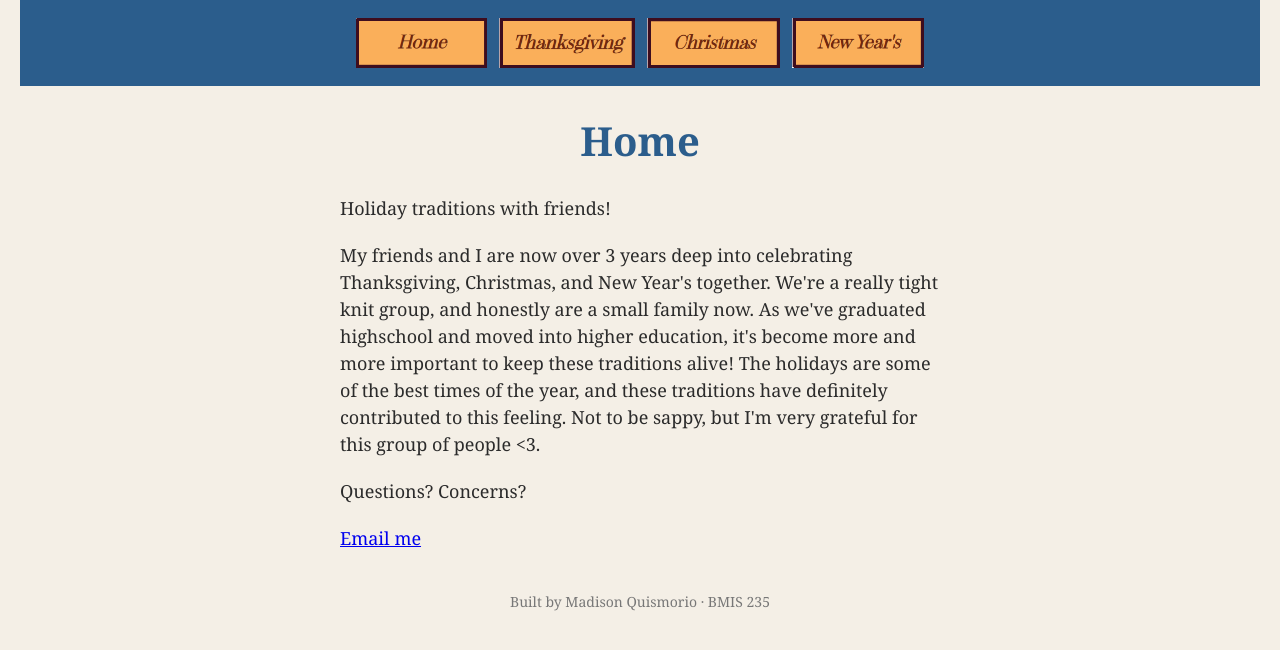
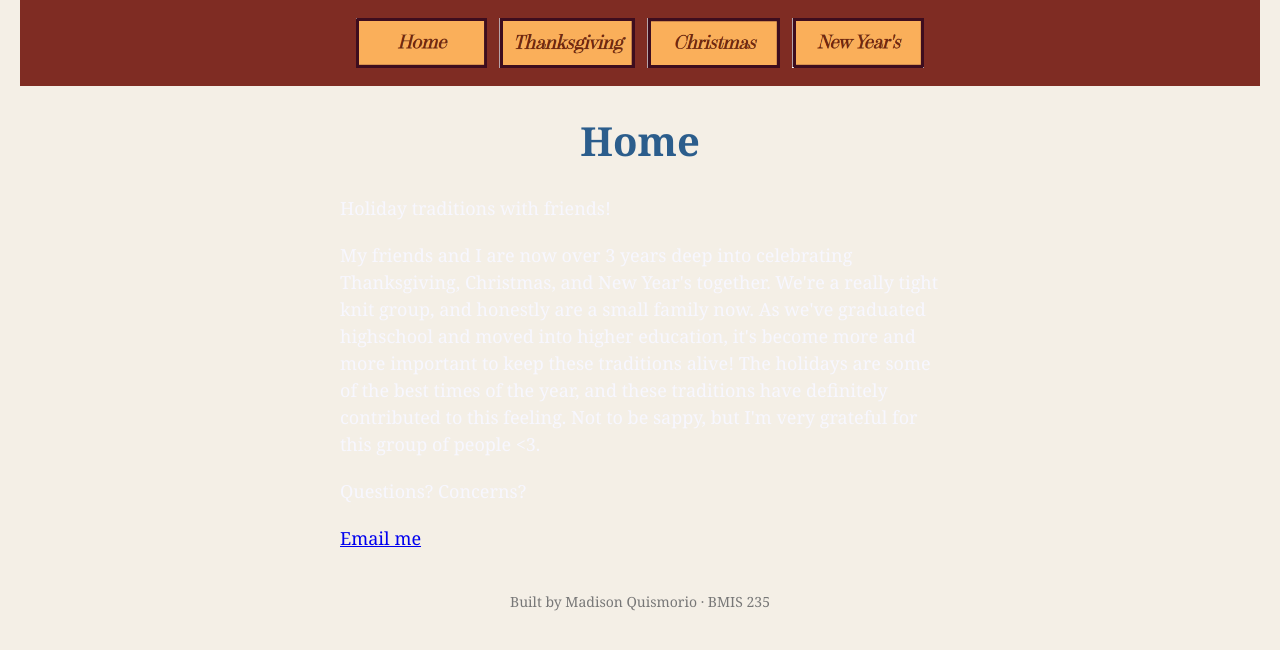
Before and after one commit to mquismorio/bmis235-html-3, a plain HTML site: page home.html in a window 1280 px wide. Drawn offline with Linux system fonts and the light colour scheme.

Commit message:
Update body and nav styles in styles.css

```diff
--- a/styles.css
+++ b/styles.css
@@ -12,14 +12,14 @@
 body {
     font-family: Georgia, "Times New Roman", serif;
     background-color: #f4efe6;
-    color: #2b2b2b;
+    color: #f7f7ff;
     margin: 0;
     padding: 0 20px 40px 20px;
 }
 
 /* the menu at the top of every page */
 nav {
-    background-color: #2b5d8c;
+    background-color: #7f2c23;
     padding: 14px;
     text-align: center;
 }
```
